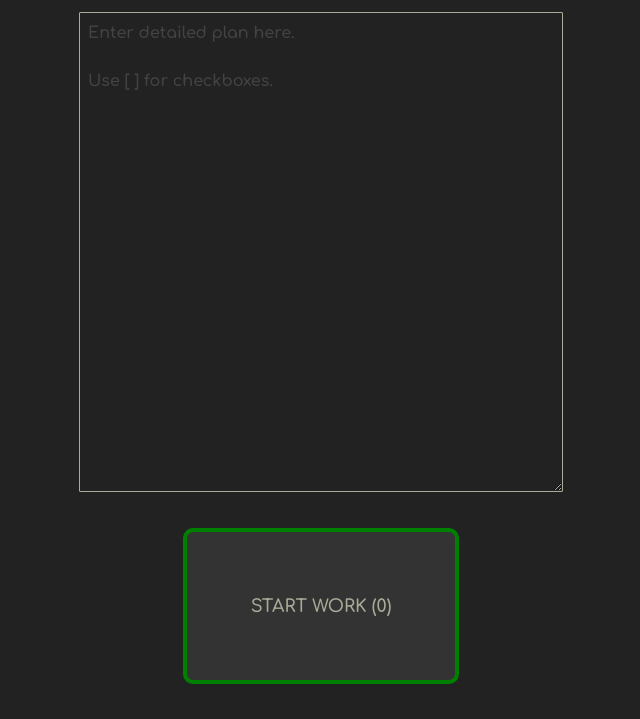
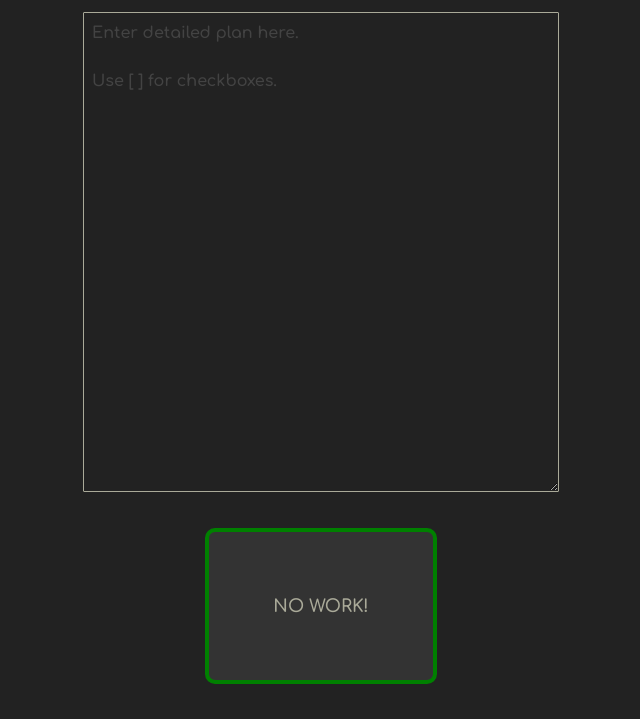
Before and after one commit to kibret16/todo2, a plain HTML site: page index.html in a window 1280 px wide. Shown: the part 81-800 px from the top of the page, without its empty margins (319-959 px from the left). Drawn offline with Linux system fonts and the light colour scheme.

Commit message:
Add files via upload

```diff
--- a/index.html
+++ b/index.html
@@ -41,7 +41,7 @@ Use [ ] for checkboxes."></textarea>
 
 <div class="bottom full-width">
   <div class="full-width text-center">
-    <button id="start-button" class="font-large centered" onclick="listTasks()"><strong>START WORK (<span id="taskcount">0</span>)</strong></button><br>
+    <button id="start-button" class="font-large centered" onclick="listTasks()"><strong  id="taskcount">NO WORK!</strong></button><br>
   </div>
 </div>
 
--- a/script.js
+++ b/script.js
@@ -15,7 +15,9 @@ if ("serviceWorker" in navigator) {
 function countTasks() {
   var tasks = getTasks();
   disp = document.getElementById("taskcount")
-  disp.innerText = Object.keys(tasks).length;
+  var num = Object.keys(tasks).length;
+  if (num > 0) disp.innerText = "Do "+num+" Tasks";
+  else disp.innerText = "NO WORK!";
 }
 
 countTasks();
--- a/style.css
+++ b/style.css
@@ -32,7 +32,7 @@ hr {
 
 .container-box {
   clear: both;
-  padding: 1.5em 0.5em;
+  padding: 1.5em 0.75em;
   max-width: 500px;
   margin: auto;
 }
```
